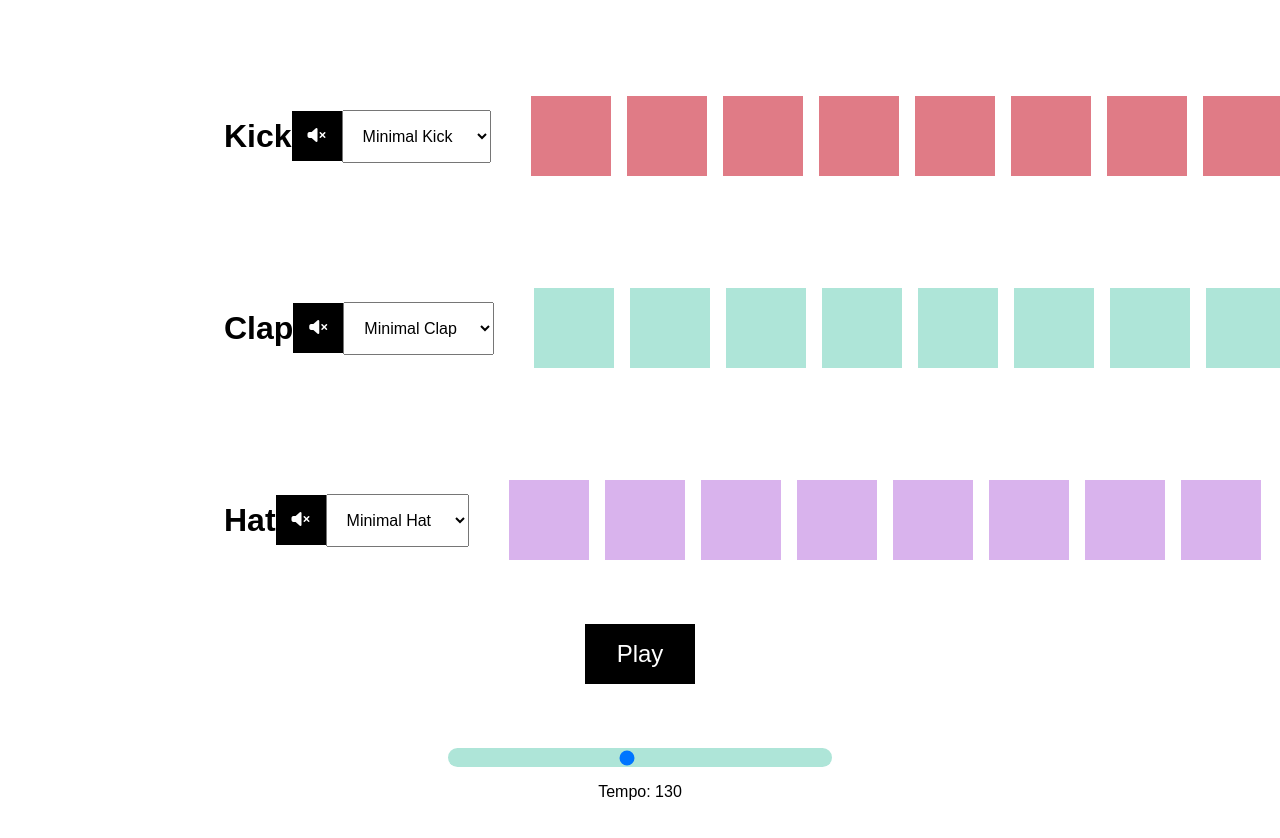
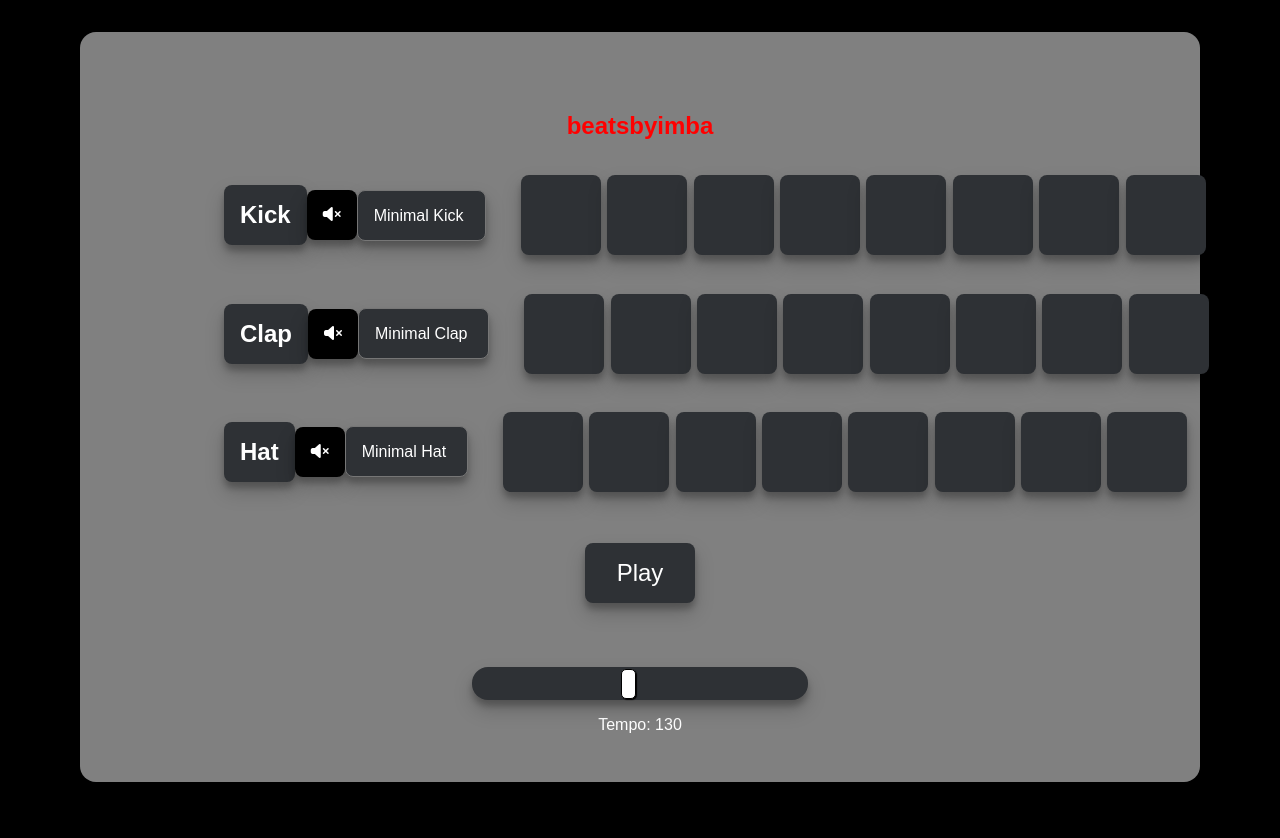
Before and after one commit to Austin-Imbastari/beatmaker, a plain HTML site: page index.html in a window 1280 px wide. After the commit the page ends 814 px from the top, so only its background shows below. Drawn offline with Linux system fonts and the light colour scheme; a web font is replaced by a local one.

Commit message:
added different styling

```diff
--- a/app.js
+++ b/app.js
@@ -121,7 +121,6 @@ class Drumkit {
     updateTempo(e) {
         clearInterval(this.isPlaying);
         this.bpm = e.target.value;
-
         this.isPlaying = null;
         const playBtn = document.querySelector(".play");
         if (playBtn.classList.contains("active")) {
--- a/index.html
+++ b/index.html
@@ -5,6 +5,12 @@
         <meta http-equiv="X-UA-Compatible" content="IE=edge" />
         <meta name="viewport" content="width=device-width, initial-scale=1.0" />
         <link rel="stylesheet" href="./styles.css" />
+        <link rel="preconnect" href="https://fonts.googleapis.com" />
+        <link rel="preconnect" href="https://fonts.gstatic.com" crossorigin />
+        <link
+            href="https://fonts.googleapis.com/css2?family=Electrolize&family=Montserrat:wght@100;300;400;500;600;700;800;900&display=swap"
+            rel="stylesheet"
+        />
         <link
             rel="stylesheet"
             href="https://cdnjs.cloudflare.com/ajax/libs/font-awesome/6.1.1/css/all.min.css"
@@ -12,13 +18,18 @@
             crossorigin="anonymous"
             referrerpolicy="no-referrer"
         />
-        <title>Beatmaker</title>
+        <title>BeatsbyImba</title>
     </head>
     <body>
         <div class="sequencer">
+            <div class="title">
+                <h2>beatsbyimba</h2>
+            </div>
             <div class="kick-track">
                 <div class="controls">
-                    <h1>Kick</h1>
+                    <div class="drum-title">
+                        <h1>Kick</h1>
+                    </div>
                     <button data-track="0" class="mute kick-volume">
                         <i class="fa-solid fa-volume-xmark"></i>
                     </button>
@@ -42,7 +53,9 @@
             </div>
             <div class="clap-track">
                 <div class="controls">
-                    <h1>Clap</h1>
+                    <div class="drum-title">
+                        <h1>Clap</h1>
+                    </div>
                     <button data-track="1" class="mute clap-volume">
                         <i class="fa-solid fa-volume-xmark"></i>
                     </button>
@@ -66,7 +79,9 @@
             </div>
             <div class="hat-track">
                 <div class="controls">
-                    <h1>Hat</h1>
+                    <div class="drum-title">
+                        <h1>Hat</h1>
+                    </div>
                     <button data-track="2" class="mute hat-volume">
                         <i class="fa-solid fa-volume-xmark"></i>
                     </button>
--- a/styles.css
+++ b/styles.css
@@ -5,7 +5,8 @@
 }
 
 body {
-    font-family: sans-serif;
+    font-family: "Electrolize", sans-serif;
+    background: black;
 }
 
 i,
@@ -13,12 +14,35 @@ svg {
     pointer-events: none;
 }
 
+h1 {
+    color: #fff;
+    font-size: 1.5rem;
+}
+.title {
+    margin-top: 5rem;
+}
+h2 {
+    color: #fff;
+    animation: color-change 5s linear;
+    animation-iteration-count: infinite;
+}
+
 .sequencer {
+    background-color: gray;
+    margin: 2rem 5rem;
     display: flex;
     flex-direction: column;
     align-items: center;
     justify-content: center;
-    min-height: 100vh;
+    border-radius: 1rem;
+}
+
+.drum-title {
+    background: #2e3135;
+    box-shadow: rgba(0, 0, 0, 0.19) 0px 10px 20px,
+        rgba(0, 0, 0, 0.23) 0px 6px 6px;
+    padding: 1rem;
+    border-radius: 0.5rem;
 }
 
 .kick-pad,
@@ -27,30 +51,39 @@ svg {
     /* border: 1px solid red; */
     width: 5rem;
     height: 5rem;
-    margin: 1rem 0.5rem;
+    margin: 0.2rem 0.2rem;
     cursor: pointer;
+    box-shadow: rgba(0, 0, 0, 0.19) 0px 10px 20px,
+        rgba(0, 0, 0, 0.23) 0px 6px 6px;
+    border-radius: 0.5rem;
 }
 
 .kick-pad {
-    background: #e07b86;
+    background: #2e3135;
 }
 
 .clap-pad {
-    background: #aee5d8;
+    background: #2e3135;
 }
 
 .hat-pad {
-    background: #be7be093;
+    background: #2e3135;
 }
 
 .kick-pad.active {
-    background: #d40c23;
+    background: #f82121;
+    box-shadow: rgba(50, 50, 93, 0.25) 0px 30px 60px -12px inset,
+        rgba(0, 0, 0, 0.3) 0px 18px 36px -18px inset;
 }
 .clap-pad.active {
-    background: #17ddaf;
+    background: #00ff41;
+    box-shadow: rgba(50, 50, 93, 0.25) 0px 30px 60px -12px inset,
+        rgba(0, 0, 0, 0.3) 0px 18px 36px -18px inset;
 }
 .hat-pad.active {
-    background: #9a1ada93;
+    background: #a202b5;
+    box-shadow: rgba(50, 50, 93, 0.25) 0px 30px 60px -12px inset,
+        rgba(0, 0, 0, 0.3) 0px 18px 36px -18px inset;
 }
 
 .kick-track,
@@ -60,8 +93,8 @@ svg {
     display: flex;
     justify-content: space-between;
     align-items: center;
-    margin-top: 5rem;
-    width: 70%;
+    margin-top: 2rem;
+    width: 80%;
 }
 
 .kick,
@@ -107,10 +140,20 @@ svg {
     padding: 1rem 2rem;
     font-size: 1.5rem;
     border: none;
-    background: #000;
+    background: #2e3135;
+    box-shadow: rgba(0, 0, 0, 0.19) 0px 10px 20px,
+        rgba(0, 0, 0, 0.23) 0px 6px 6px;
+    border-radius: 0.5rem;
     color: #fff;
     cursor: pointer;
     margin-top: 3rem;
+}
+
+.mute {
+    box-shadow: rgba(0, 0, 0, 0.19) 0px 10px 20px,
+        rgba(0, 0, 0, 0.23) 0px 6px 6px;
+    border-radius: 0.5rem;
+    background: #2e3135;
 }
 
 .mute.active {
@@ -121,6 +164,12 @@ svg {
 select {
     padding: 1rem;
     font-size: 1rem;
+    background: #2e3135;
+    color: #fff;
+    border-radius: 0.5rem;
+    appearance: none;
+    box-shadow: rgba(0, 0, 0, 0.19) 0px 10px 20px,
+        rgba(0, 0, 0, 0.23) 0px 6px 6px;
 }
 
 .tempo {
@@ -129,17 +178,30 @@ select {
 }
 .tempo-slider {
     padding: 0.1rem;
+    box-shadow: rgba(0, 0, 0, 0.19) 0px 10px 20px,
+        rgba(0, 0, 0, 0.23) 0px 6px 6px;
     -webkit-appearance: none;
     margin: 1rem 0rem;
     width: 100%;
     position: relative;
-    background: #aee5d8;
+    background: #2e3135;
     cursor: pointer;
     border-radius: 1rem;
 }
 .tempo p {
     text-align: center;
+    color: #fff;
     font-size: 1rem;
+}
+input[type="range"]::-webkit-slider-thumb {
+    box-shadow: 1px 1px 1px #000000;
+    border: 1px solid #000000;
+    height: 30px;
+    width: 15px;
+    border-radius: 5px;
+    background: #ffffff;
+    cursor: pointer;
+    -webkit-appearance: none;
 }
 
 @keyframes playTrack {
@@ -150,3 +212,43 @@ select {
         transform: scale(1.2);
     }
 }
+
+@keyframes color-change {
+    100%,
+    0% {
+        color: rgb(255, 0, 0);
+    }
+    8% {
+        color: rgb(255, 127, 0);
+    }
+    16% {
+        color: rgb(255, 255, 0);
+    }
+    25% {
+        color: rgb(127, 255, 0);
+    }
+    33% {
+        color: rgb(0, 255, 0);
+    }
+    41% {
+        color: rgb(0, 255, 127);
+    }
+    50% {
+        color: rgb(0, 255, 255);
+    }
+    58% {
+        color: rgb(0, 127, 255);
+    }
+    66% {
+        color: rgb(0, 0, 255);
+    }
+    75% {
+        color: rgb(127, 0, 255);
+    }
+    83% {
+        color: rgb(255, 0, 255);
+    }
+    91% {
+        color: rgb(255, 0, 127);
+    }
+}
```
